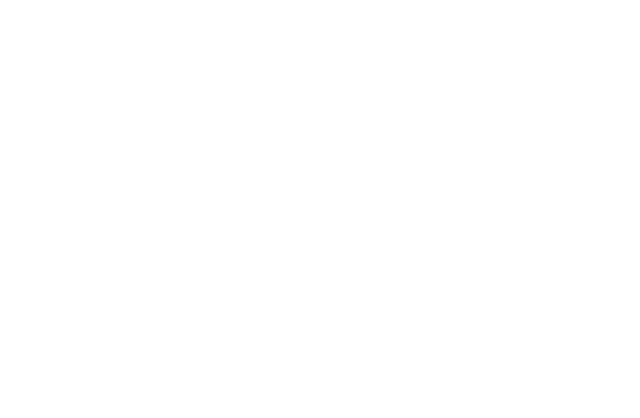
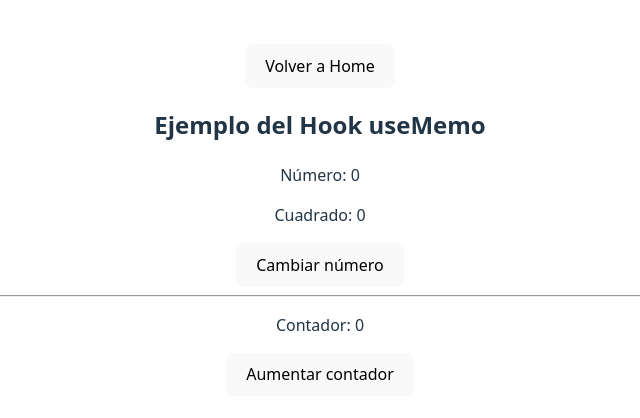
Before and after one commit to Jdmorenoc/Proyecto_SoA, a React (Vite) app in the folder proyecto/: page /useMemo in a window 1280 px wide. Before the commit this address had no page. Shown: the part 180-598 px from the top of the page, without its empty margins (320-960 px from the left). Built offline with nearby package versions, Linux system fonts and the light colour scheme.

Commit message:
Creacion Hook useMemo

```diff
--- a/proyecto/src/App.jsx
+++ b/proyecto/src/App.jsx
@@ -3,6 +3,7 @@
 import { BrowserRouter, Routes, Route } from "react-router-dom";
 import UseState from './playground/useState';
 import UseDebugValue from './playground/UseDebugValue';
+import UseMemo from './playground/UseMemo';
 
 function App() {
 
@@ -12,6 +13,7 @@
         <Route path="/" element={<HomeHooks />} />
         <Route path="/useState" element={<UseState/>} />
         <Route path="/useDebugValue" element={<UseDebugValue/>} />
+        <Route path="/useMemo" element={<UseMemo/>} />
       </Routes>
     </BrowserRouter>
   )
--- a/proyecto/src/playground/HomeHooks.jsx
+++ b/proyecto/src/playground/HomeHooks.jsx
@@ -37,11 +37,21 @@
             </td>
           </tr>
           <tr>
-            <td>UseDebugValue</td>
+            <td>useDebugValue</td>
             <td>Permite mostrar información de depuración de un hook personalizado en React DevTools para facilitar el desarrollo.</td>
             <td>Debug</td>
             <td>
               <button onClick={() => navigate("/useDebugValue")}>
+                Ver Ejemplo
+              </button>
+            </td>
+          </tr>
+          <tr>
+            <td>useMemo</td>
+            <td>se utiliza para memorizar el resultado de un cálculo y evitar que se ejecute nuevamente en cada render.</td>
+            <td>Performance</td>
+            <td>
+              <button onClick={() => navigate("/useMemo")}>
                 Ver Ejemplo
               </button>
             </td>
--- /dev/null
+++ b/proyecto/src/playground/UseMemo.jsx
@@ -0,0 +1,46 @@
+import { useState, useMemo } from "react";
+import { useNavigate } from "react-router-dom";
+
+function UseMemoExample() {
+
+  const navigate = useNavigate();
+  const [numero, setNumero] = useState(0);
+  const [contador, setContador] = useState(0);
+
+
+  const calcularCuadrado = (n) => {
+    console.log("Calculando...");
+    return n * n;
+  };
+
+  const resultado = useMemo(() => calcularCuadrado(numero), [numero]);
+
+  return (
+    <div>
+
+      <button onClick={() => navigate("/")}>
+        Volver a Home
+      </button>
+
+      <h2>Ejemplo del Hook useMemo</h2>
+
+      <p>Número: {numero}</p>
+      <p>Cuadrado: {resultado}</p>
+
+      <button onClick={() => setNumero(numero + 1)}>
+        Cambiar número
+      </button>
+
+      <hr />
+
+      <p>Contador: {contador}</p>
+
+      <button onClick={() => setContador(contador + 1)}>
+        Aumentar contador
+      </button>
+
+    </div>
+  );
+}
+
+export default UseMemoExample;
```
